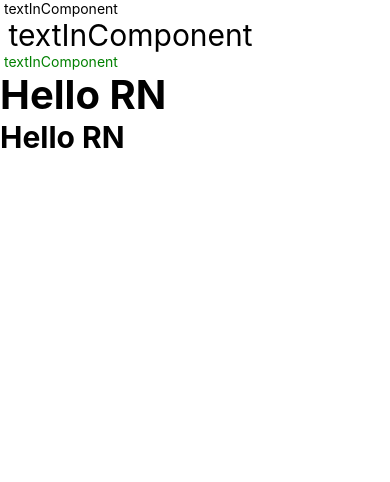
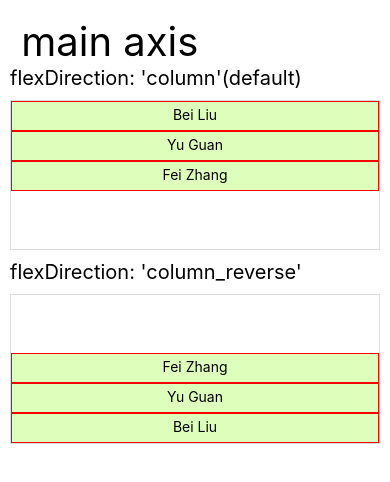
Before and after one commit to xshen053/ReactNativeLearning, a React Native app in the folder style_demo/: screen / in a window 390 px wide. Shown: the top 482 px of the page. Built offline with nearby package versions, Linux system fonts and the light colour scheme.

Commit message:
added column reverse code

```diff
--- a/style_demo/App.js
+++ b/style_demo/App.js
@@ -1,6 +1,7 @@
 import React, {Component} from 'react';
 import {Text, View} from 'react-native';
-import Index from './src_01_StyleSheet';
+// import Index from './src_01_StyleSheet';
+import Index from './src_02_Flexbox/FlexDirection';
 export default class App extends Component {
   render() {
     return <Index />;
--- /dev/null
+++ b/style_demo/src_02_Flexbox/FlexDirection.js
@@ -0,0 +1,64 @@
+import React, {Component} from 'react';
+import {Text, StyleSheet, View} from 'react-native';
+
+export default class FlexDirection extends Component {
+  render() {
+    return (
+      <View>
+        <Text> </Text>
+        <Text style={[styles.h2]}> main axis </Text>
+        <View>
+          <Text style={[styles.h3]}>flexDirection: 'column'(default)</Text>
+          <View style={[styles.container]}>
+            <Text style={[styles.itemBase]}>Bei Liu</Text>
+            <Text style={[styles.itemBase]}>Yu Guan</Text>
+            <Text style={[styles.itemBase]}>Fei Zhang</Text>
+          </View>
+          <Text style={[styles.h3]}>flexDirection: 'column_reverse'</Text>
+          <View style={[styles.container, styles.flexColumnReverse]}>
+            <Text style={[styles.itemBase]}>Bei Liu</Text>
+            <Text style={[styles.itemBase]}>Yu Guan</Text>
+            <Text style={[styles.itemBase]}>Fei Zhang</Text>
+          </View>
+        </View>
+      </View>
+    );
+  }
+}
+
+const styles = StyleSheet.create({
+  container: {
+    height: 150,
+    margin: 10,
+    borderWidth: 1,
+    borderColor: '#ddd',
+  },
+  h3: {
+    fontSize: 20,
+    marginHorizontal: 10,
+  },
+  h2: {
+    fontSize: 40,
+    marginHorizontal: 10,
+  },
+  itemBase: {
+    height: 30,
+    borderWidth: 1,
+    borderColor: 'red',
+    backgroundColor: '#dfb',
+    padding: 4,
+    textAlign: 'center',
+  },
+  flexColumn: {
+    flexDirection: 'column',
+  },
+  flexColumnReverse: {
+    flexDirection: 'column-reverse',
+  },
+  flexRow: {
+    flexDirection: 'row',
+  },
+  flexRowReverse: {
+    flexDirection: 'row-reverse',
+  },
+});
```
